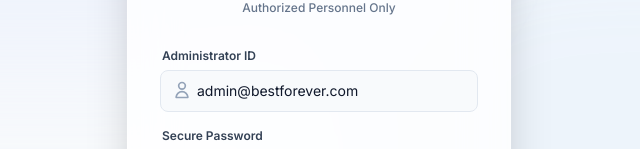
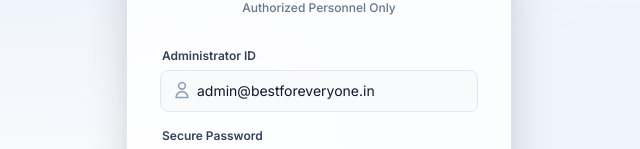
Before and after one commit to Shashankmanohar/bestforeveryone, a React (Vite) app: page /admin/login in a window 1280 px wide. Shown: the part 254-403 px from the top of the page, without its empty margins (321-961 px from the left). Built offline with nearby package versions, Linux system fonts and the light colour scheme; no server answers; the HTML template or start-up script is replaced by a standard one.

Commit message:
Update referral link domain and admin login email to bestforeveryone.in

```diff
--- a/src/views/AdminLoginView.tsx
+++ b/src/views/AdminLoginView.tsx
@@ -5,7 +5,7 @@ import { useToast } from '@/hooks/use-toast';
 import adminApi from '@/lib/adminApi';
 
 export const AdminLoginView = () => {
-    const [email, setEmail] = useState('admin@bestforever.com');
+    const [email, setEmail] = useState('admin@bestforeveryone.in');
     const [password, setPassword] = useState('admin@123');
     const [showPassword, setShowPassword] = useState(false);
     const [isLoading, setIsLoading] = useState(false);
--- a/src/views/DashboardView.tsx
+++ b/src/views/DashboardView.tsx
@@ -140,7 +140,7 @@ export const DashboardView = () => {
                   <code className="text-lg font-bold tracking-wide">{user?.referralCode}</code>
                   <button
                     onClick={() => {
-                      navigator.clipboard.writeText(`https://bestforever.com/join/${user?.referralCode}`);
+                      navigator.clipboard.writeText(`https://bestforeveryone.in/join/${user?.referralCode}`);
                       // You can add a toast notification here
                     }}
                     className="h-8 w-8 rounded-lg bg-white/10 hover:bg-white/20 border border-white/20 flex items-center justify-center transition-colors click-scale"
--- a/src/views/ReferralsView.tsx
+++ b/src/views/ReferralsView.tsx
@@ -59,7 +59,7 @@ export const ReferralsView = () => {
   }, [user]);
 
   const copyLink = () => {
-    const link = `https://bestforever.com/join/${referralCode}`;
+    const link = `https://bestforeveryone.in/join/${referralCode}`;
     navigator.clipboard.writeText(link);
     showToast('Link Copied', 'Referral link copied to clipboard.');
   };
```
